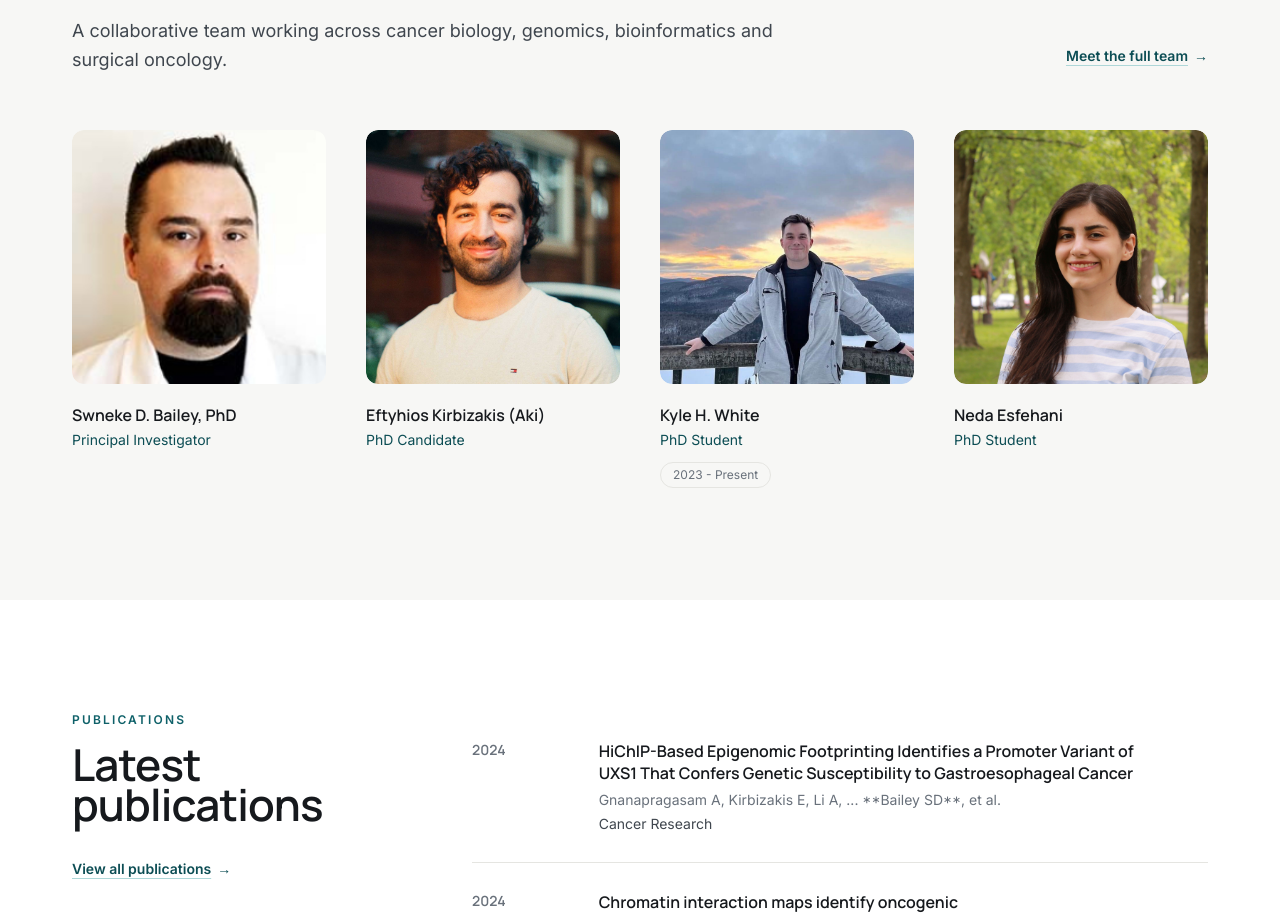
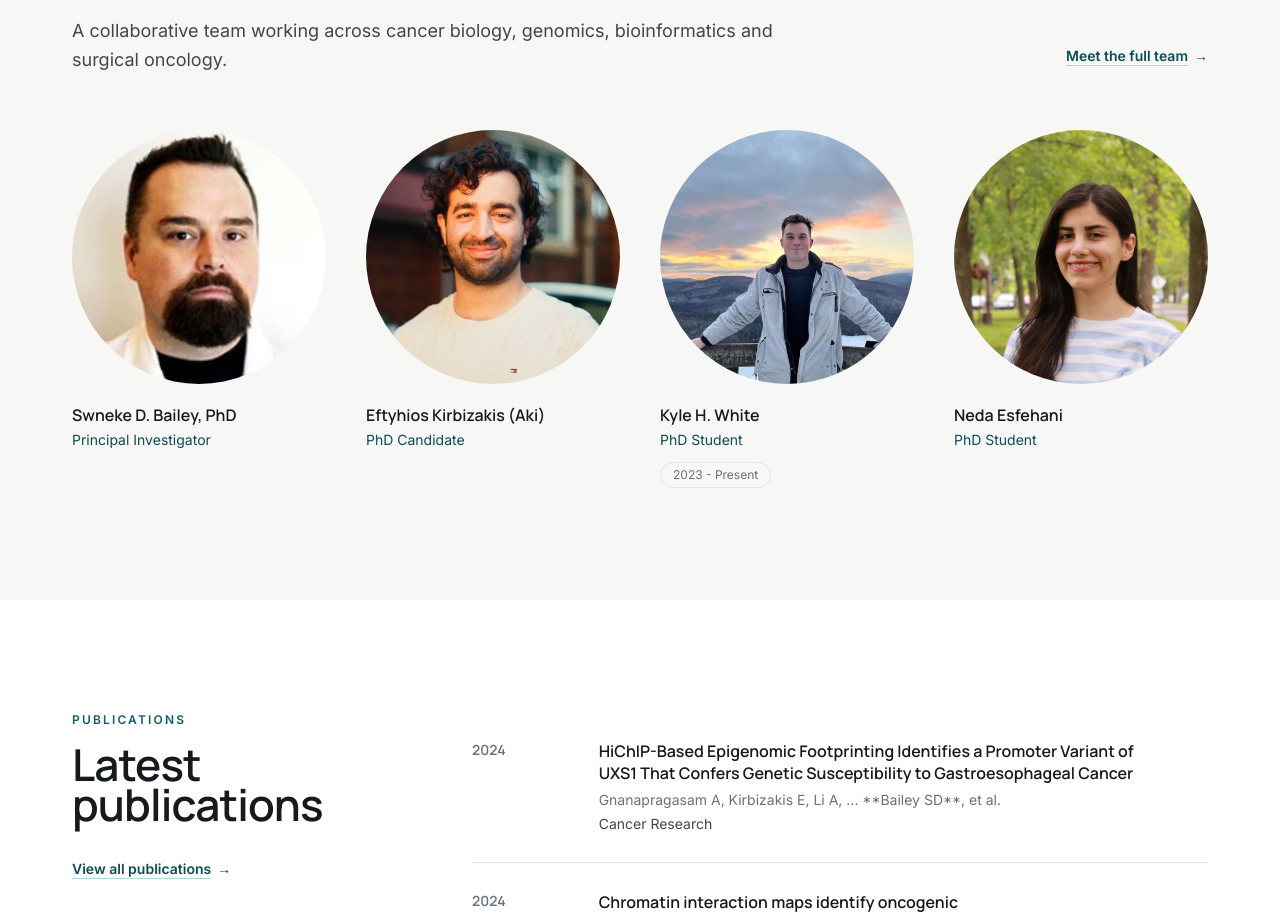
Before and after one commit to Neda-Esfehani/Bailey-Lab, a Next.js app: page / in a window 1280 px wide. Shown: the part 2980-3896 px from the top of the page. Built offline with nearby package versions, Linux system fonts and the light colour scheme.

Commit message:
Change image class to use rounded-full style

```diff
--- a/components/Placeholder.tsx
+++ b/components/Placeholder.tsx
@@ -94,7 +94,7 @@ export function AvatarPlaceholder({
         alt={`Portrait of ${name}`}
         loading="lazy"
         decoding="async"
-        className={`aspect-square w-full rounded-card object-cover bg-canvas ${className}`}
+        className={`aspect-square w-full rounded-full object-cover bg-canvas ${className}`}
       />
     );
   }
```
